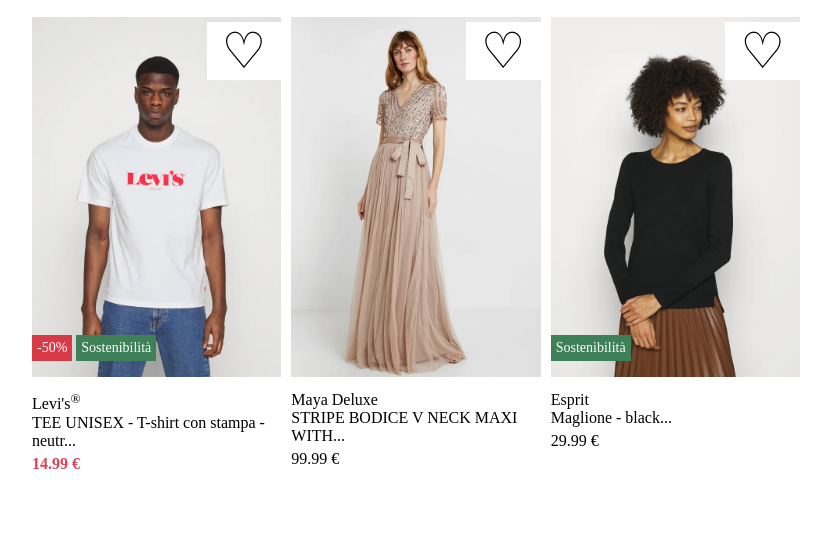
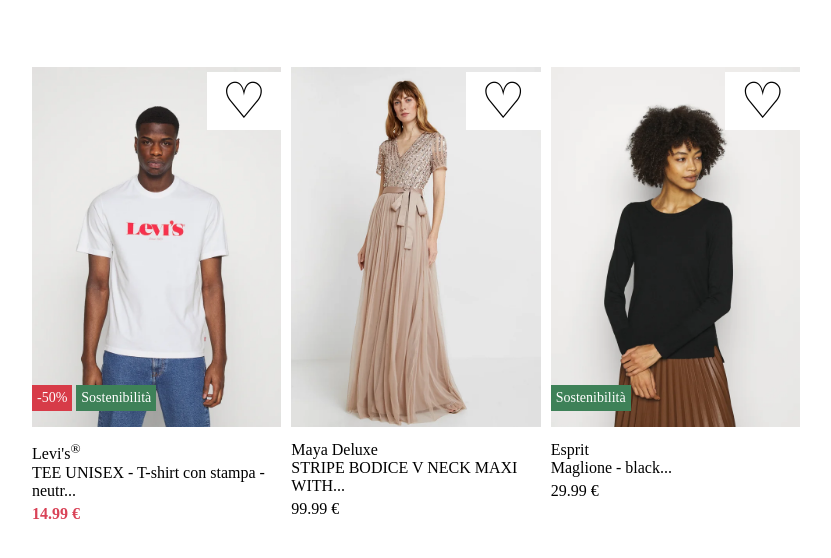
Before and after one commit to rizzamatteo96/htmlcss-shop, a plain HTML site: page index.html in a window 1280 px wide. Shown: the part 488-1046 px from the top of the page, without its empty margins (224-1055 px from the left). Before the commit the page ends 1011 px from the top, so only its background shows below. Drawn offline with Linux system fonts and the light colour scheme.

Commit message:
Finish "normal" project add comments remove debug class

```diff
--- a/css/style.css
+++ b/css/style.css
@@ -25,6 +25,10 @@
     margin: 0 10px;
 }
 
+/* row */
+.row:not(:first-child){
+    margin-top: 50px;
+}
 
 /* top part */
 .box-top{
@@ -100,42 +104,3 @@
     background-color: #75ac51;
     padding: 15px;
 }
-
-/* DEBUG ----- rimuovere dopo aver verificato il funzionamento */
-/* .debug .main-container{
-    background-color: lightgreen;
-}
-
-.debug .article {
-    height: 300px;
-    background-color: red;
-    border: 1px solid black;
-}
-
-.debug .box-top{
-    height: 90%;
-    background-color: yellow;
-}
-
-.debug .box-bottom{
-    height: 10%;
-    background-color: blue;
-}
-
-.debug .cuore{
-    height: 50px;
-    width: 50px;
-    background-color: red;
-}
-
-.debug .sconto{
-    height: 50px;
-    width: 50px;
-    background-color: red;
-}
-
-.debug .sostenibilita{
-    height: 50px;
-    width: 50px;
-    background-color: red;
-} */
--- a/index.html
+++ b/index.html
@@ -7,12 +7,16 @@
     <link rel="stylesheet" href="css/style.css">
     <title>eShop</title>
 </head>
-<body class="debug">
+<body>
 
     <!-- inizio main container -->
     <div class="main-container">
+
+        <!-- inizio prima riga di articoli -->
         <div class="row clearfix">
+            <!-- inizio articolo sinistro -->
             <div class="article">
+                <!-- inizio parte superiore -->
                 <div class="box-top">
                     <!-- foto + cuore + sconto + banner sostenibilità -->
                     <img class="normal-img" src="img/1.webp" alt="tshirt levis">
@@ -23,14 +27,22 @@
                         <div class="sostenibility">Sostenibilità</div>
                     </div>
                 </div>
+                <!-- fine parte superiore -->
+
+                <!-- inizio parte inferiore -->
                 <div class="box-bottom">
                     <!-- marca + articolo + prezzo -->
                     <div class="brand">Levi's<sup>&reg;</sup></div>
                     <div class="description">RELAXED FIT TEE UNISEX - T-shirt</div>
                     <div class="price discount">14.99 €</div>
                 </div>
+                <!-- fine parte inferiore -->
             </div>
+            <!-- fine articolo sinistro -->
+
+            <!-- inizio articolo centrale -->
             <div class="article center">
+                <!-- inizio parte superiore -->
                 <div class="box-top">
                     <!-- foto + cuore + sconto + banner sostenibilità -->
                     <img class="normal-img" src="img/2.webp" alt="tshirt guess">
@@ -41,28 +53,45 @@
                         <!-- <div class="sostenibility">Sostenibilità</div> -->
                     </div>
                 </div>
+                <!-- fine parte superiore -->
+
+                <!-- inizio parte inferiore -->
                 <div class="box-bottom">
                     <!-- marca + articolo + prezzo -->
                     <div class="brand">Guess</div>
                     <div class="description">ROSES TEE - T-shirt con stampa - true</div>
                     <div class="price discount">20.99 €</div>
                 </div>
+                <!-- fine parte inferiore -->
             </div>
+            <!-- fine articolo centrale -->
+
+            <!-- inizio articolo destro -->
             <div class="article">
+                <!-- inizio parte superiore -->
                 <div class="box-top">
                     <!-- foto -->
                     <img src="img/3.jpg" alt="green dress girl">
                 </div>
+                <!-- fine parte superiore -->
+
+                <!-- inizio parte inferiore -->
                 <div class="box-bottom" id="special">
                     <strong>Come zucchero filato</strong>
                     <br>
                     Voglia di colori pastello
                 </div>
+                <!-- fine parte inferiore -->
             </div>
+            <!-- fine articolo destro -->
         </div>
+        <!-- fine prima riga di articoli -->
 
+        <!-- inizio seconda riga di articoli -->
         <div class="row clearfix">
+            <!-- inizio articolo sinistro -->
             <div class="article">
+                <!-- inizio parte superiore -->
                 <div class="box-top">
                     <!-- foto + cuore + sconto + banner sostenibilità -->
                     <img class="normal-img" src="img/4.webp" alt="tshirt levis">
@@ -73,14 +102,22 @@
                         <div class="sostenibility">Sostenibilità</div>
                     </div>
                 </div>
+                <!-- fine parte superiore -->
+
+                <!-- inizio parte inferiore -->
                 <div class="box-bottom">
                     <!-- marca + articolo + prezzo -->
                     <div class="brand">Levi's<sup>&reg;</sup></div>
                     <div class="description">TEE UNISEX - T-shirt con stampa - neutr</div>
                     <div class="price discount">14.99 €</div>
                 </div>
+                <!-- fine parte inferiore -->
             </div>
+            <!-- fine articolo sinistro -->
+
+            <!-- inizio articolo centrale -->
             <div class="article center">
+                <!-- inizio parte superiore -->
                 <div class="box-top">
                     <!-- foto + cuore -->
                     <img class="normal-img" src="img/5.webp" alt="maya deluxe dress">
@@ -91,14 +128,22 @@
                         <div class="sostenibility">Sostenibilità</div>
                     </div> -->
                 </div>
+                <!-- fine parte superiore -->
+
+                <!-- inizio parte inferiore -->
                 <div class="box-bottom">
                     <!-- marca + articolo + prezzo -->
                     <div class="brand">Maya Deluxe</div>
                     <div class="description">STRIPE BODICE V NECK MAXI WITH</div>
                     <div class="price">99.99 €</div>
                 </div>
+                <!-- fine parte inferiore -->
             </div>
+            <!-- fine articolo centrale -->
+
+            <!-- inizio articolo destro -->
             <div class="article">
+                <!-- inizio parte superiore -->
                 <div class="box-top">
                     <!-- foto + cuore -->
                     <img class="normal-img" src="img/6.webp" alt="esprit sweater">
@@ -109,14 +154,20 @@
                         <div class="sostenibility">Sostenibilità</div>
                     </div>
                 </div>
+                <!-- fine parte superiore -->
+
+                <!-- inizio parte inferiore -->
                 <div class="box-bottom">
                     <!-- marca + articolo + prezzo -->
                     <div class="brand">Esprit</div>
                     <div class="description">Maglione - black</div>
                     <div class="price">29.99 €</div>
                 </div>
+                <!-- fine parte inferiore -->
             </div>
+            <!-- fine articolo destro -->
         </div>
+        <!-- fine seconda riga di articoli -->
 
     </div>
     <!-- fine main container -->
```
